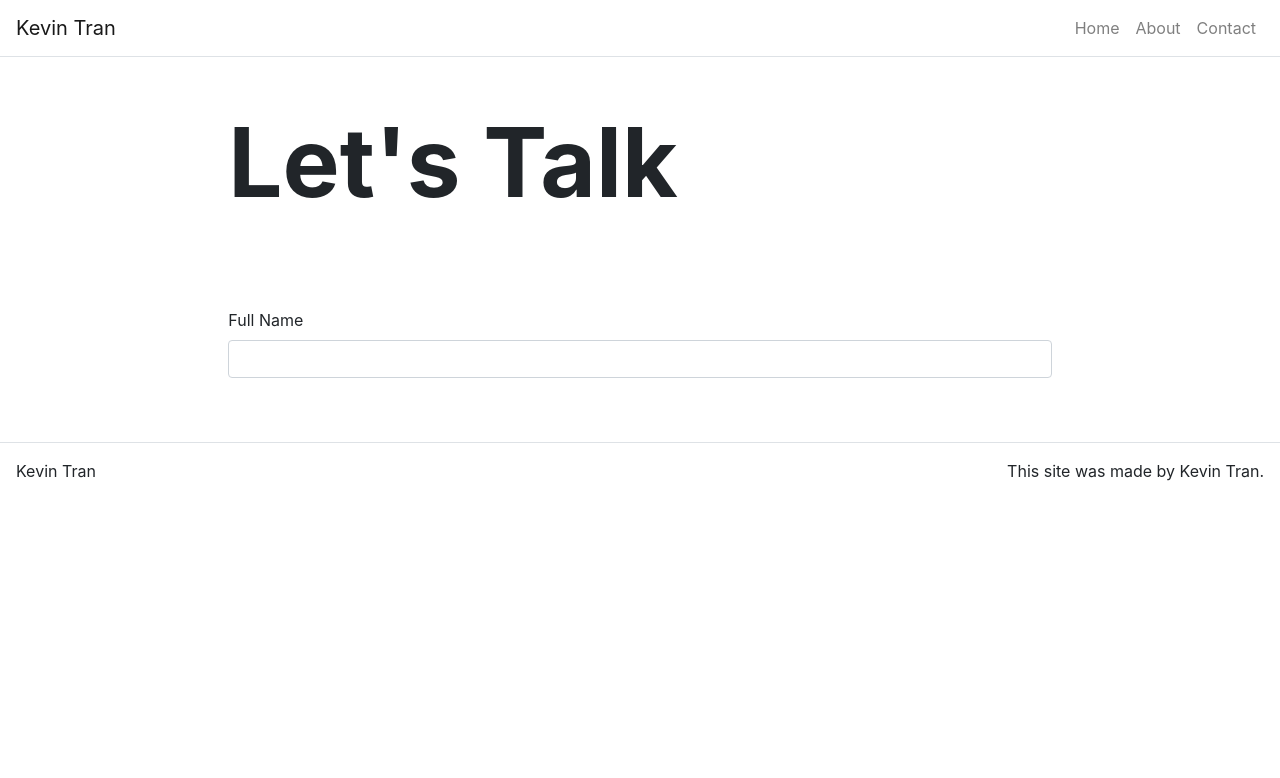
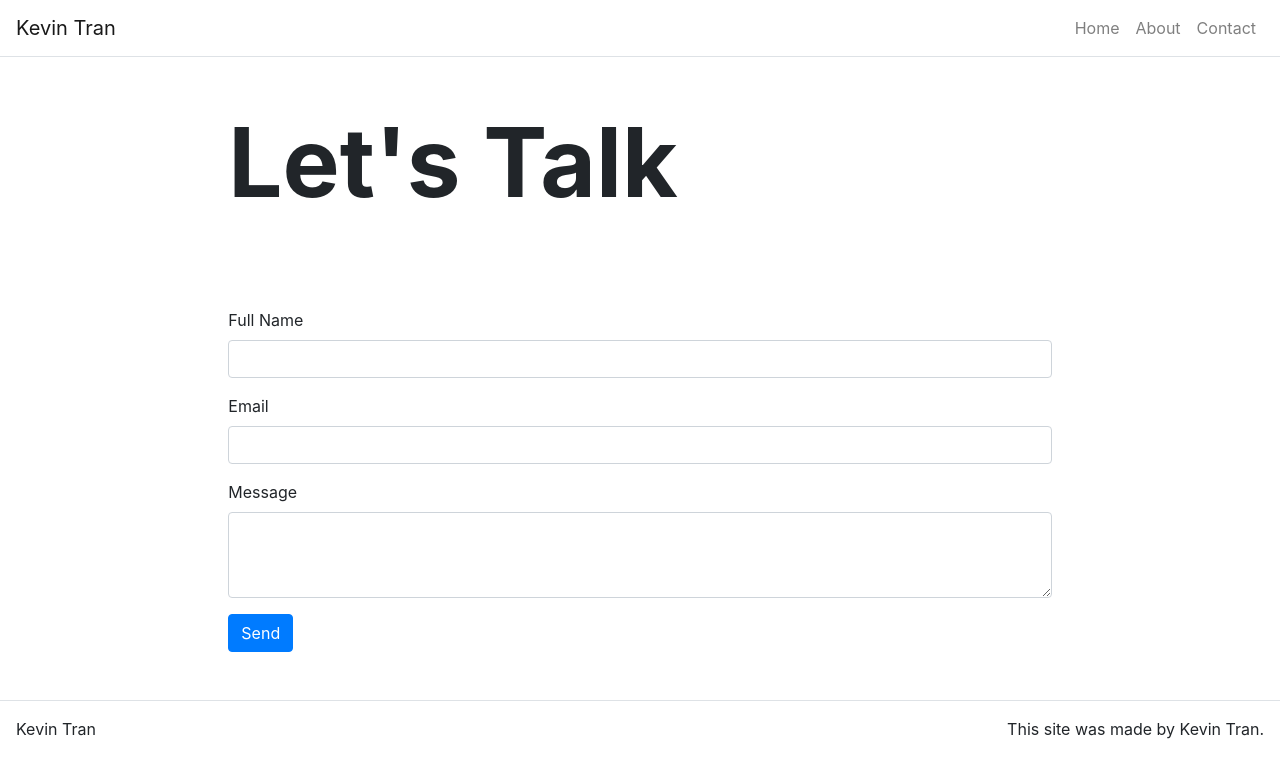
Before and after one commit to kevinhtran/kevinsPortfolio, a React (Create React App) app: page /contact in a window 1280 px wide. Shown: the top 778 px of the page. Built offline with nearby package versions, Linux system fonts and the light colour scheme.

Commit message:
created forms for email and message and created button to send

```diff
--- a/src/pages/ContactPage.js
+++ b/src/pages/ContactPage.js
@@ -1,7 +1,10 @@
 import React from 'react';
+
 import Hero from '../components/Hero';
 import Content from '../components/Content';
+
 import Form from 'react-bootstrap/Form';
+import Button from 'react-bootstrap/Button';
 
 class ContactPage extends React.Component {
 
@@ -25,8 +28,25 @@ class ContactPage extends React.Component {
           <Form>
             <Form.Group>
               <Form.Label htmlFor="full-name">Full Name</Form.Label>
-              <Form.Control id="full-name" name="name" type="text" value={this.state.name} />
+              <Form.Control id="full-name" name="name" type="text" value={this.state.name} onChange={this.handleChange} />
             </Form.Group>
+
+            <Form.Group>
+              <Form.Label htmlFor="email">Email</Form.Label>
+              <Form.Control id="email" name="email" type="email" value={this.state.email} onChange={this.handleChange} />
+            </Form.Group>
+
+            <Form.Group>
+              <Form.Label htmlFor="message">Message</Form.Label>
+              <Form.Control id="message" name="message" as="textarea" rows="3" value={this.state.message} onChange={this.handleChange} />
+            </Form.Group>
+
+            <Button className="d-inline-block" variant="primary" type="submit" disabled={this.state.disabled}>
+              Send
+            </Button>
+
+
+
           </Form>
         </Content>
       </div>
```
